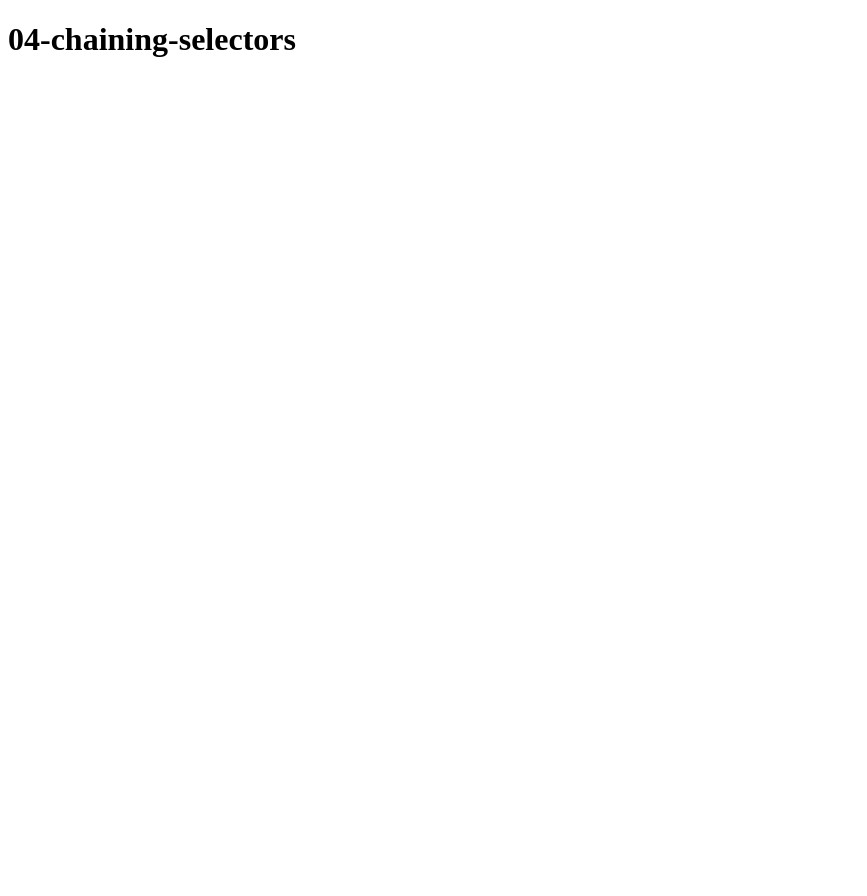
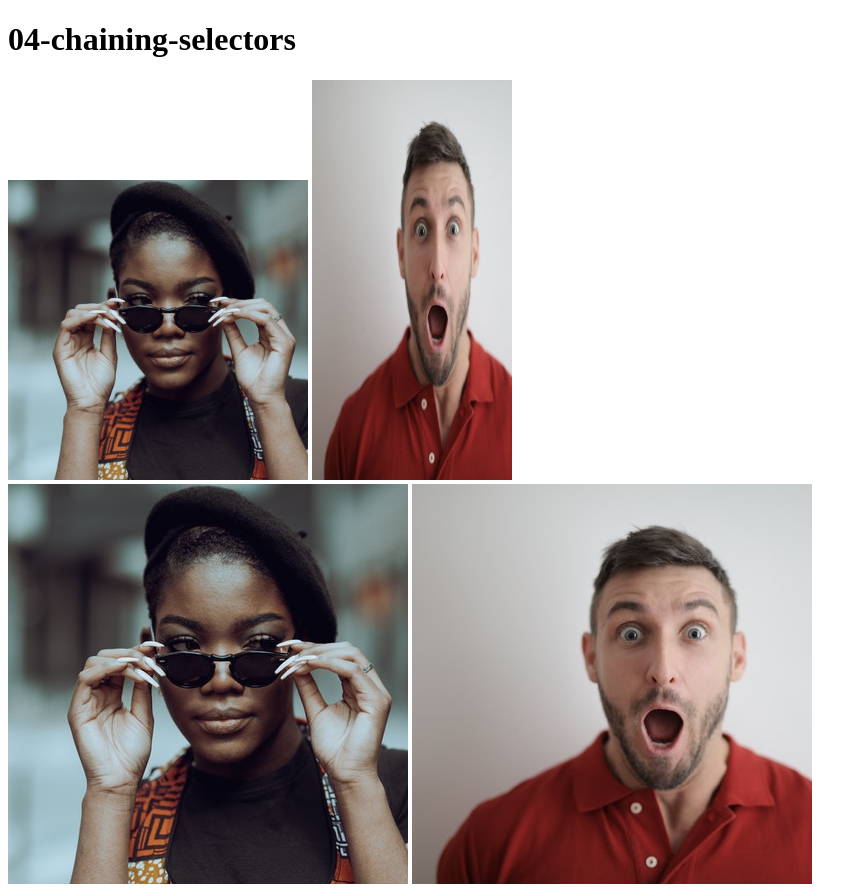
Before and after one commit to aquelepablo/odin-css-exercises, a plain HTML site: page foundations/04-chaining-selectors/04-chaining-selectors.html in a window 1280 px wide. Shown: the whole page, without its empty margins (0-867 px from the left). Before the commit the page ends 800 px from the top, so only its background shows below. Drawn offline with Linux system fonts and the light colour scheme.

Commit message:
Complete exercise 04 using chained css classes

```diff
--- a/foundations/04-chaining-selectors/04-chaining-selectors.html
+++ b/foundations/04-chaining-selectors/04-chaining-selectors.html
@@ -2,9 +2,21 @@
 <html lang="en">
     <head>
         <meta charset="utf-8">
+        <meta http-equiv="X-UA-Compatible" content="IE=edge">
+        <meta name="viewport" content="width=device-width, initial-scale=1.0">
         <title>04-chaining-selectors</title>
+        <link rel="stylesheet" href="../css/04-chaining-selectors.css">
     </head>
     <body>
         <h1>04-chaining-selectors</h1>
+        <div>
+            <img class="avatar proportioned" src="../img/pexels-katho-mutodo-8434791.jpg" alt="Woman with glasses">
+            <img class="avatar distorted" src="../img/pexels-andrea-piacquadio-3777931.jpg" alt="Man with surprised expression">
+          </div>
+          <!-- Use the classes ABOVE this line -->
+          <div>
+            <img class="original proportioned" src="../img/pexels-katho-mutodo-8434791.jpg" alt="Woman with glasses">
+            <img class="original distorted" src="../img/pexels-andrea-piacquadio-3777931.jpg" alt="Man with surprised expression">
+          </div>
     </body>
 </html>
--- a/foundations/css/04-chaining-selectors.css
+++ b/foundations/css/04-chaining-selectors.css
@@ -0,0 +1,9 @@
+ .avatar.proportioned{
+    height: auto;
+    width: 300px;
+ }
+
+ .avatar.distorted{
+    width: 200px;
+    height: 400px;
+ }
```
Also changed, not shown: foundations/img/pexels-andrea-piacquadio-3777931.jpg (added), foundations/img/pexels-katho-mutodo-8434791.jpg (added).
